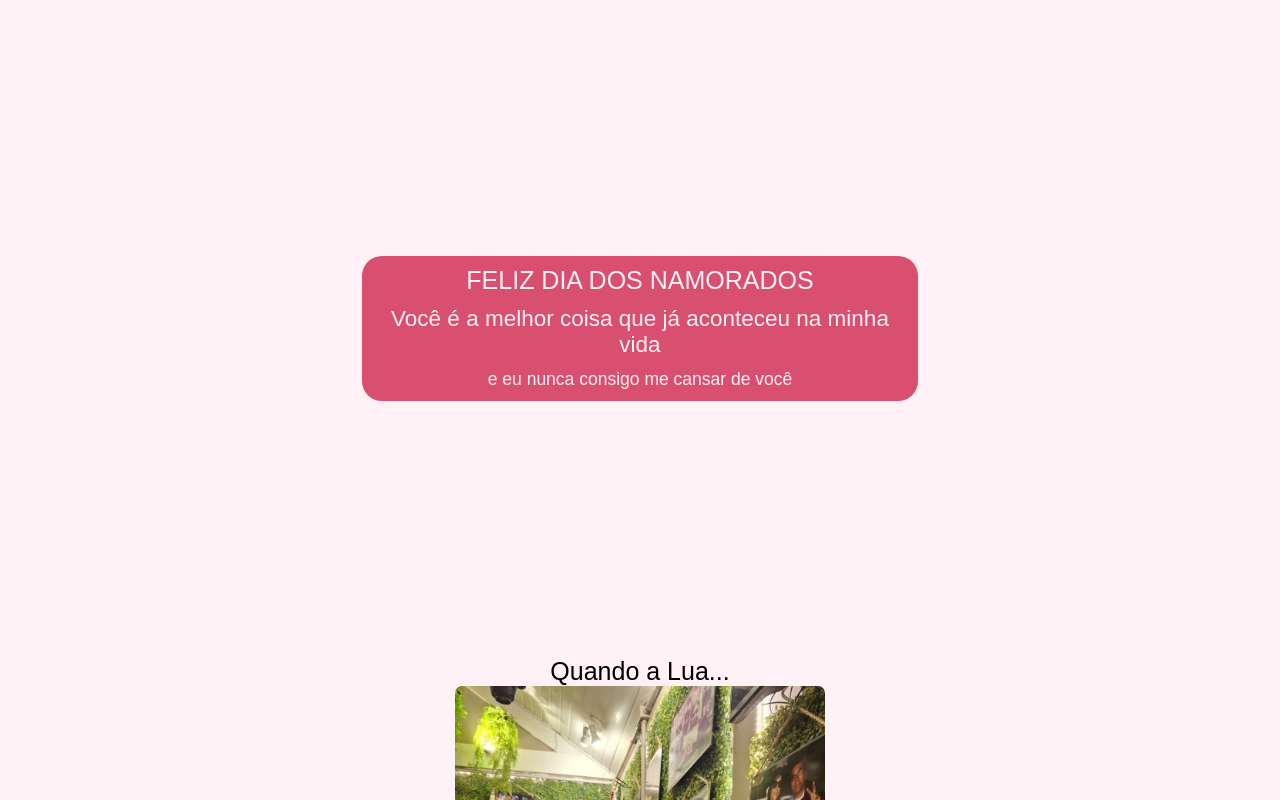
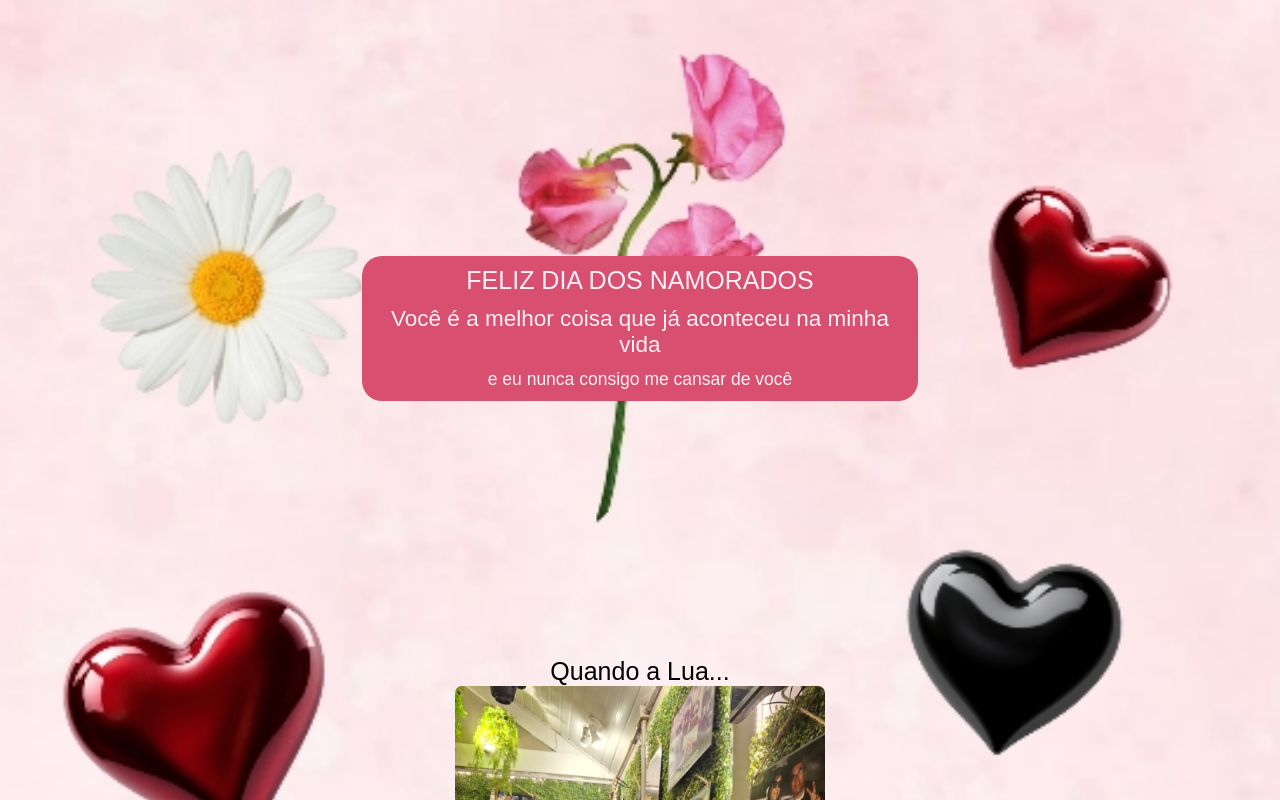
Before and after one commit to Arthur4sp/Mariana, a plain HTML site: page index.html in a window 1280 px wide. Shown: the top 800 px of the page. Drawn offline with Linux system fonts and the light colour scheme.

Commit message:
Update style.css

```diff
--- a/style.css
+++ b/style.css
@@ -6,9 +6,9 @@
 }
 
 .Background{
-    width: 100%;
-    height: 100%;
-    background-color: rgb(255,241,245);
+    background: url(imgs/icon/Polish_20260615_060934697.jpg);
+    background-position: center;
+    background-size: cover;
     display: flex;
     flex-direction: column;
     justify-content: space-around;
```
